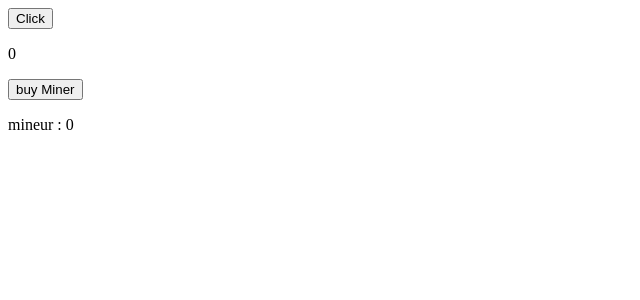
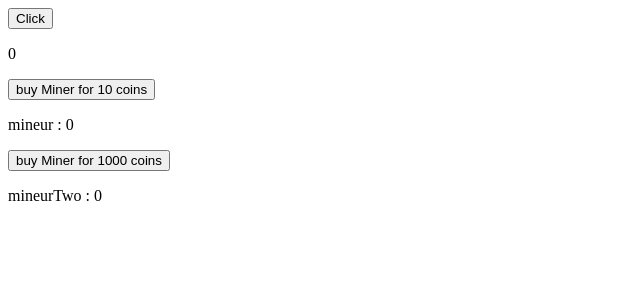
Before and after one commit to Killianlecorf/Idle-ReactJS, a React (Create React App) app: page / in a window 1280 px wide. Shown: the top 300 px of the page, without its empty margins (0-640 px from the left). Built offline with nearby package versions, Linux system fonts and the light colour scheme.

Commit message:
add miner Two

```diff
--- a/src/components/ClickerComponent.js
+++ b/src/components/ClickerComponent.js
@@ -3,6 +3,7 @@ import React, { useEffect, useRef, useState } from 'react';
 const ClickerComponent = () => {
 
     const intervalId = useRef(null)
+    const intervalMinerTwoId = useRef(null)
     const [coins, setCoins] = useState(0)
     const [idleMiners, setdleMiners] = useState({
         miner: 0,
@@ -21,7 +22,7 @@ const ClickerComponent = () => {
         }
     }
 
-    const additionMiner = () => { // idleMiners.miner
+    const additionMiner = () => {
         setCoins((previousValue) => {
             return previousValue + idleMiners.miner
         })
@@ -32,16 +33,58 @@ const ClickerComponent = () => {
             clearInterval(intervalId.current)
             intervalId.current = setInterval(additionMiner, 1000)
         }
+
     },[idleMiners.miner])
+
+
+
+
+
+    const handleBuyMinerTwo = () => {
+        if (coins >= 1) {
+            // setCoins(coins - 1000)
+            setdleMiners({...idleMiners, minerTwo: idleMiners.minerTwo + 1 })
+        }
+    }
+
+    const additionMinerTwo = () => {
+        setCoins((previousValue) => {
+            return previousValue + (idleMiners.minerTwo*10)
+        })
+    }
+
+    useEffect(() => {
+        if (idleMiners.minerTwo !== 0) {
+            clearInterval(intervalMinerTwoId.current)
+            intervalMinerTwoId.current = setInterval(additionMinerTwo, 1000)
+        }
+    },[idleMiners.miner])
+
 
     return (
         <div>
             <button onClick={ handleChangeCoins }>Click</button>
             <p>{ coins }</p>
-            <button onClick={ handleBuyMiner } >buy Miner</button>
+            <button onClick={ handleBuyMiner } >buy Miner for 10 coins</button>
             <p>mineur : { idleMiners.miner }</p>
+            <button onClick={ handleBuyMinerTwo } >buy Miner for 1000 coins</button>
+            <p>mineurTwo : { idleMiners.minerTwo }</p>
         </div>
     );
 };
 
 export default ClickerComponent;
+
+// const clickit = () => {
+//     const button = document.getElementById('button');
+//     const worker = document.getElementById('worker');
+//     for (let index = 0; index < 50; index++) {
+//         button.click()
+//         console.log(button)
+//     }
+
+//     document.addEventListener('mousemove', () => {
+//         button.click()
+//         worker.click()
+//     })
+// }
```
